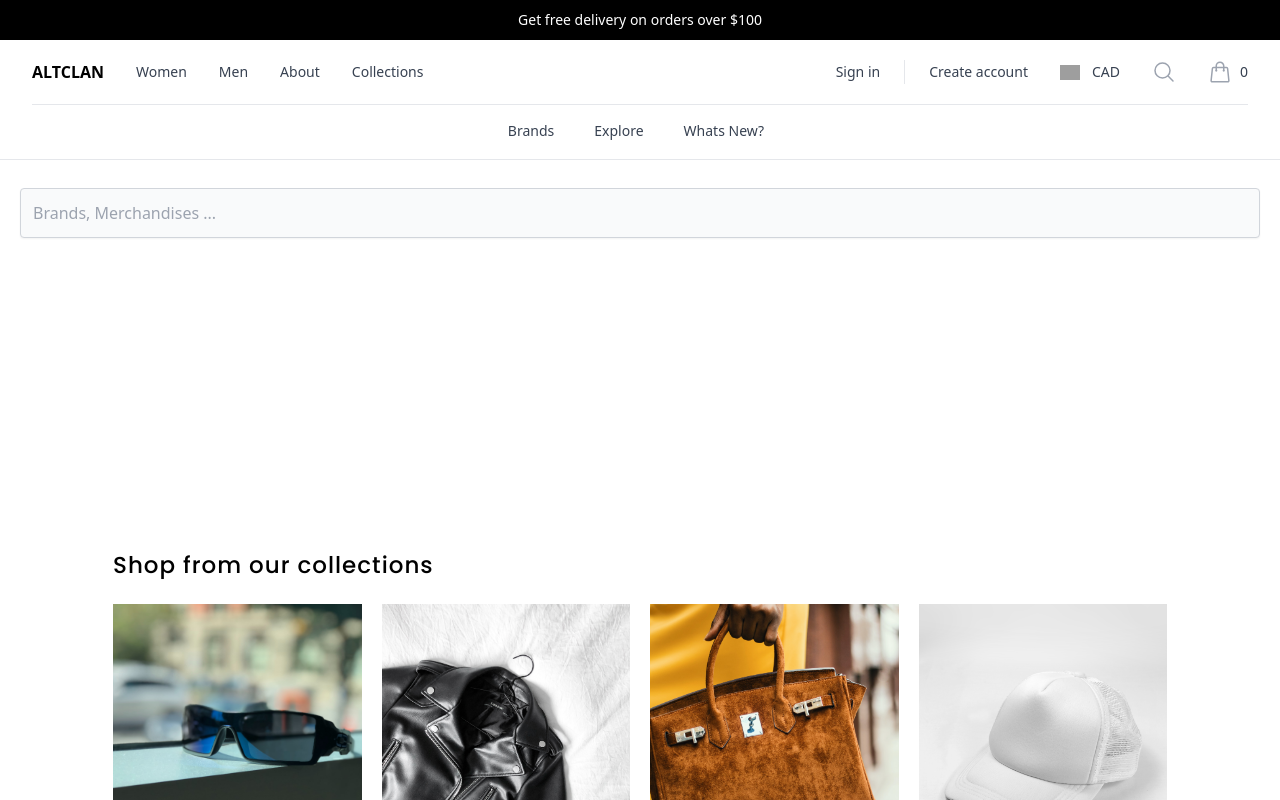
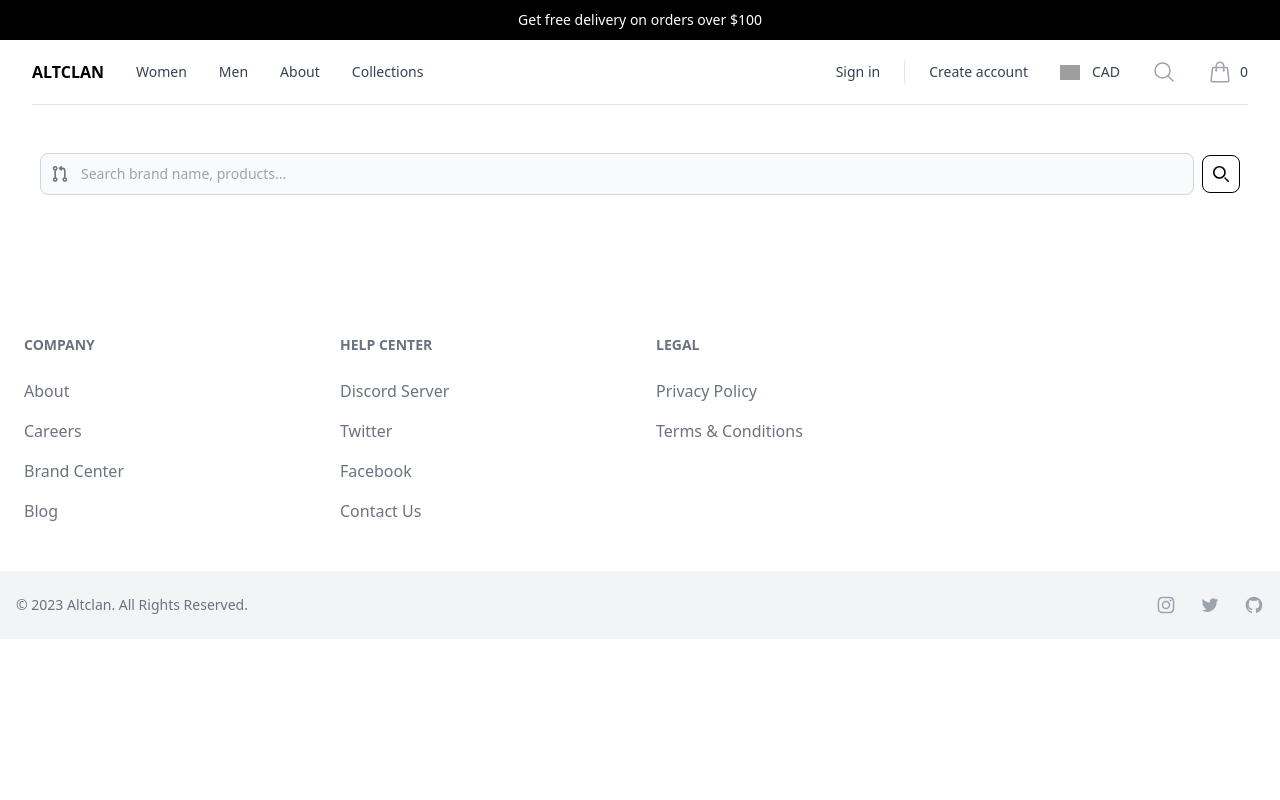
Before and after one commit to thebaggieboy/altclanui, a Next.js app: page /search in a window 1280 px wide. Shown: the top 800 px of the page. Built offline with nearby package versions, Linux system fonts and the light colour scheme; grey boxes are pictures that could not be loaded.

Commit message:
Changed the search bar

```diff
--- a/pages/search.jsx
+++ b/pages/search.jsx
@@ -42,23 +42,34 @@ export default function Search() {
   return (
 
   <div>
-    <HeaderTab/>
-      <div className="p-5 mx-auto mt-2 ">
+      <div className="p-10 mx-auto mt-2 ">
 
-      <form>
-    <label for="default-search" className="mb-2 text-sm font-medium text-gray-900 sr-only dark:text-white">Search</label>
-    <div className="relative">
-
-        <div>
-              <input type="text"  id="email" className="shadow-sm bg-gray-50 border p-3 rounded w-full border-gray-300 shadow-sm" placeholder="Brands, Merchandises ..." required />
-          </div>
+<form className="flex items-center">
+    <label for="simple-search" className="sr-only">Search</label>
+    <div className="relative w-full">
+        <div className="absolute inset-y-0 left-0 flex items-center pl-3 pointer-events-none">
+            <svg className="w-4 h-4 text-gray-500 dark:text-gray-400" aria-hidden="true" xmlns="http://www.w3.org/2000/svg" fill="none" viewBox="0 0 18 20">
+                <path stroke="currentColor" stroke-linecap="round" stroke-linejoin="round" stroke-width="2" d="M3 5v10M3 5a2 2 0 1 0 0-4 2 2 0 0 0 0 4Zm0 10a2 2 0 1 0 0 4 2 2 0 0 0 0-4Zm12 0a2 2 0 1 0 0 4 2 2 0 0 0 0-4Zm0 0V6a3 3 0 0 0-3-3H9m1.5-2-2 2 2 2"/>
+            </svg>
+        </div>
+        <input type="text" id="simple-search" className="bg-gray-50 border border-gray-300 text-gray-900 text-sm rounded-lg focus:ring-blue-500 focus:border-blue-500 block w-full pl-10 p-2.5  dark:bg-gray-700 dark:border-gray-600 dark:placeholder-gray-400 dark:text-white dark:focus:ring-blue-500 dark:focus:border-blue-500" placeholder="Search brand name, products..." required/>
     </div>
+    <button type="submit" className="p-2.5 ml-2 text-sm font-medium text-dark bg-black rounded-lg border border-black hover:bg-white focus:ring-4 focus:outline-none focus:ring-black">
+        <svg className="w-4 h-4" aria-hidden="true" xmlns="http://www.w3.org/2000/svg" fill="none" viewBox="0 0 20 20">
+            <path stroke="currentColor" stroke-linecap="round" stroke-linejoin="round" stroke-width="2" d="m19 19-4-4m0-7A7 7 0 1 1 1 8a7 7 0 0 1 14 0Z"/>
+        </svg>
+        <span className="sr-only">Search</span>
+    </button>
 </form>
 
 
-<Category/>
 
     </div>
+
+    <div className="search-results">
+
+    </div>
+
   </div>
   )
 }
```
